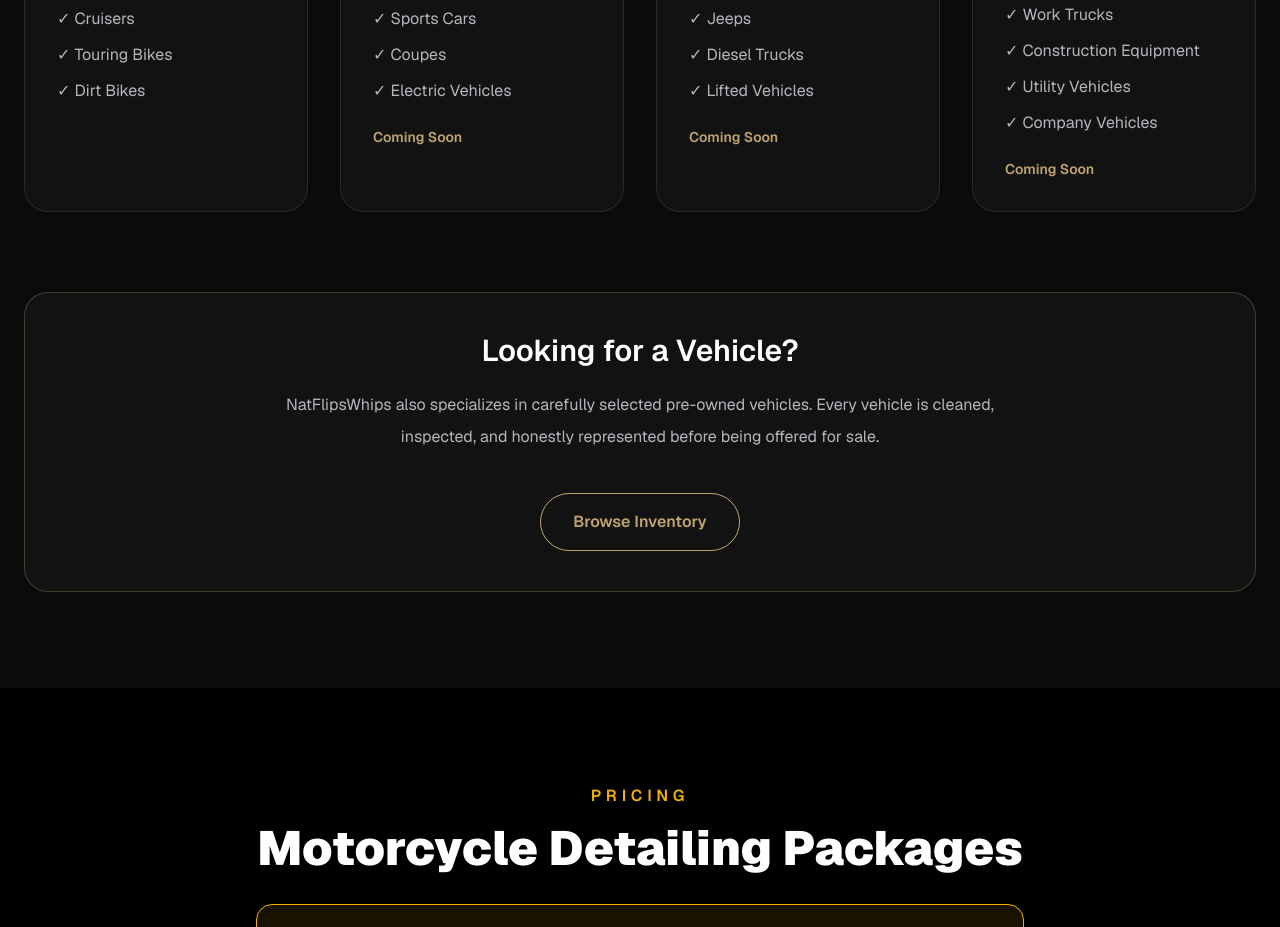
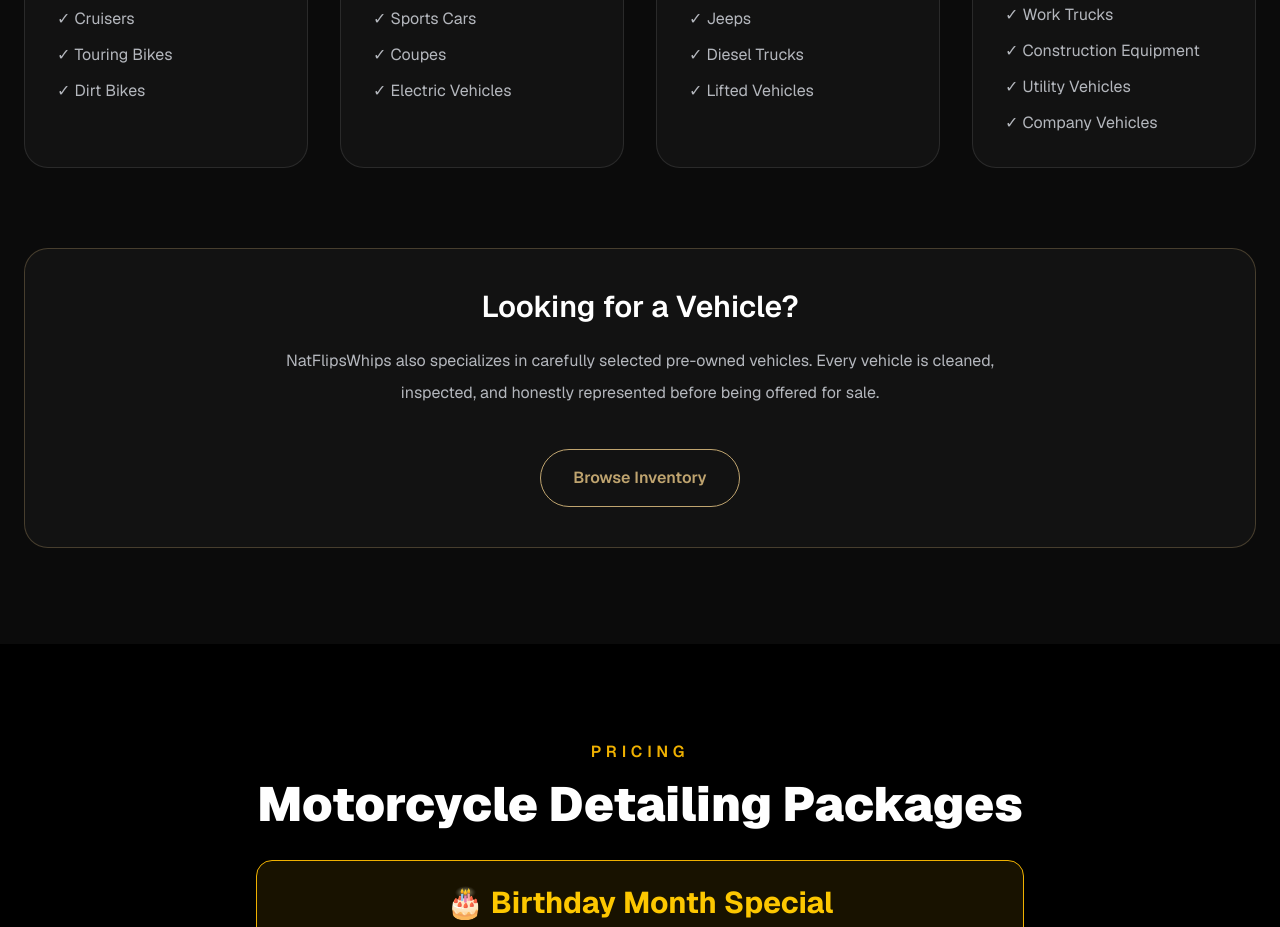
Before and after one commit to Natvibecodes/natflipswhips-website, a Next.js app: page / in a window 1280 px wide. Shown: the part 1920-2847 px from the top of the page. Built offline with nearby package versions, Linux system fonts and the light colour scheme.

Commit message:
Update Services.tsx
updated bc chat is dumb

```diff
--- a/app/components/Services.tsx
+++ b/app/components/Services.tsx
@@ -70,9 +70,7 @@
                 <li>✓ Electric Vehicles</li>
               </ul>
 
-              <p className="mt-6 text-sm text-[#BFA46F] font-semibold">
-                Coming Soon
-              </p>
+
 
             </div>
 
@@ -94,9 +92,7 @@
                 <li>✓ Lifted Vehicles</li>
               </ul>
 
-              <p className="mt-6 text-sm text-[#BFA46F] font-semibold">
-                Coming Soon
-              </p>
+
 
             </div>
 
@@ -118,9 +114,7 @@
                 <li>✓ Company Vehicles</li>
               </ul>
 
-              <p className="mt-6 text-sm text-[#BFA46F] font-semibold">
-                Coming Soon
-              </p>
+
 
             </div>
 
```
